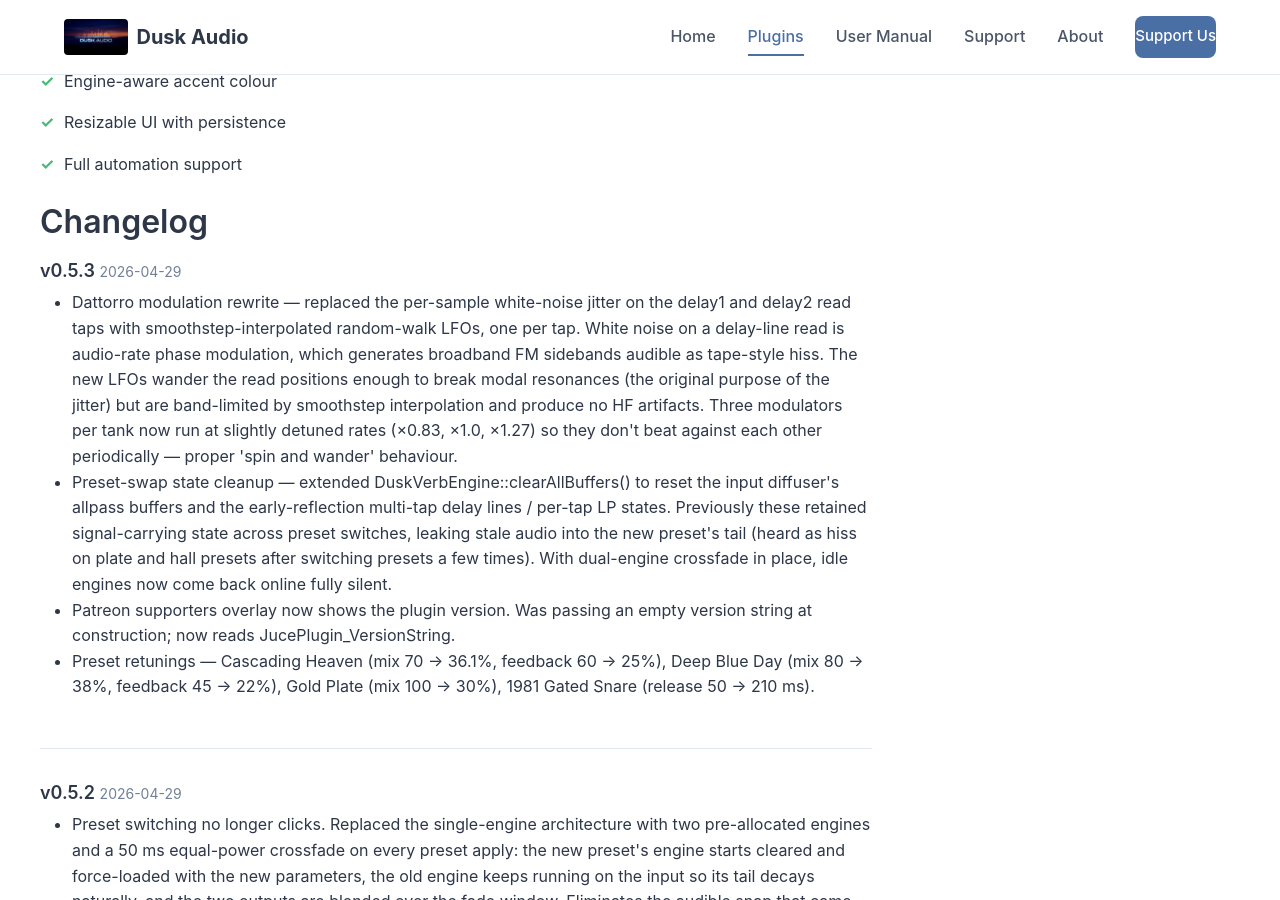
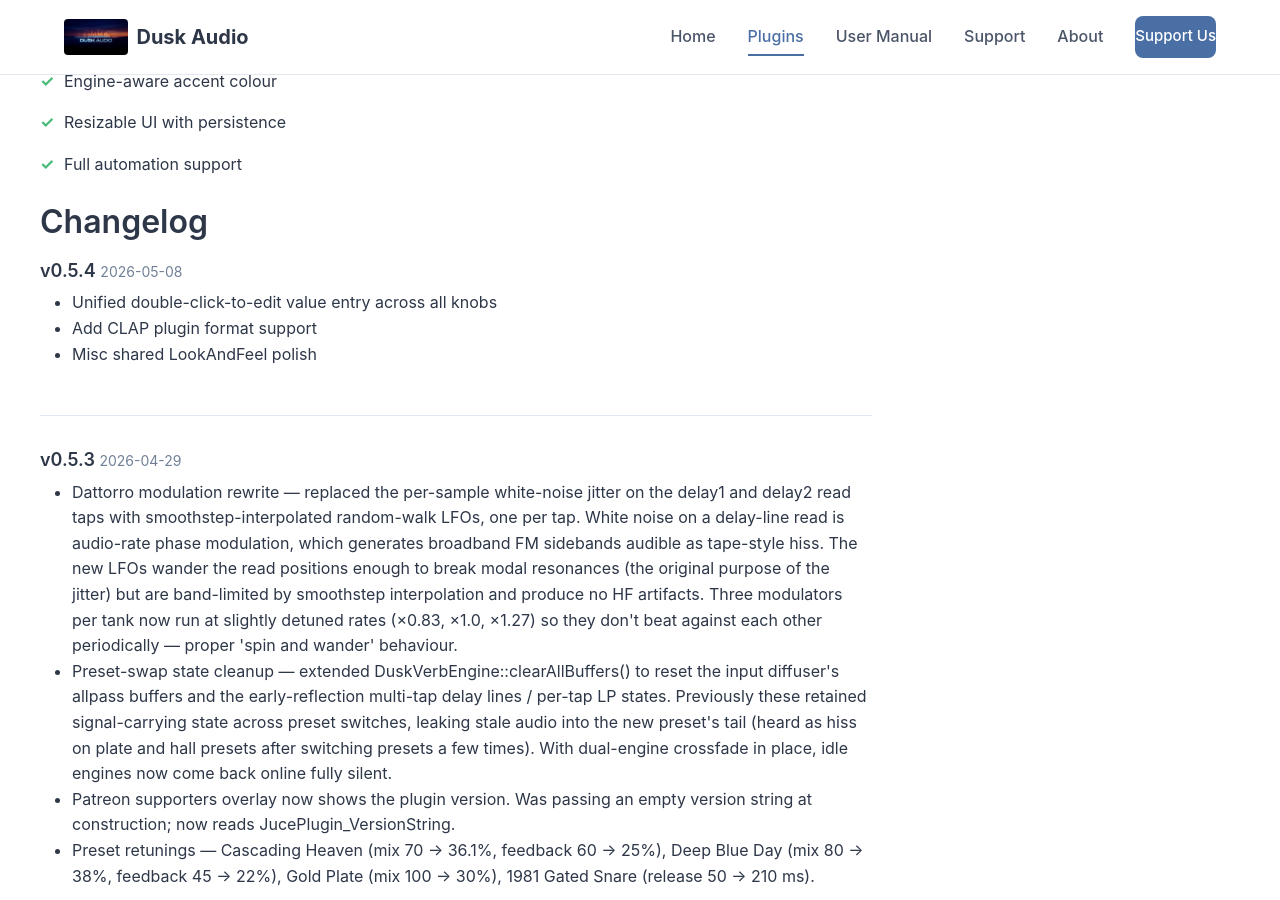
Before and after one commit to dusk-audio/dusk-audio.github.io, a Jekyll site: the page built from _plugins/duskverb.md, in a window 1280 px wide and 900 px high, scrolled down 8302 px. Built offline with Jekyll 4.4.1, drawn with Linux system fonts in a browser that asks for light colours; some of the changed text lies outside the part shown.

Commit message:
Update DuskVerb to v0.5.4

```diff
--- a/_data/plugins.yml
+++ b/_data/plugins.yml
@@ -64,7 +64,7 @@
     free.
   status: pre-release
   featured: true
-  version: 0.5.3
+  version: 0.5.4
 - name: Convolution Reverb
   slug: convolution-reverb
   tagline: IR-based reverb
--- a/_plugins/duskverb.md
+++ b/_plugins/duskverb.md
@@ -4,7 +4,7 @@ title: DuskVerb
 slug: duskverb
 tagline: Professional Algorithmic Reverb
 description: Algorithmic reverb with seven distinct DSP engines — Dattorro vintage plate, 6-AP high-density tank, Quad Room, 16-channel Hadamard FDN, Spring Tank, Non-Linear gated, and Eno-style Shimmer. 35+ hardware-anchored factory presets, random-walk modulation, freeze. Free VST3, LV2, AU, and CLAP plugin for Linux, Windows, and macOS.
-version: "0.5.3"
+version: "0.5.4"
 screenshot: /assets/images/plugins/DuskVerb-Eno-FDN.png
 
 screenshots:
@@ -54,6 +54,12 @@ requirements:
   - "Sample rates: 44.1 kHz – 192 kHz (sample-rate independent)"
 
 changelog:
+  - version: "0.5.4"
+    date: "2026-05-08"
+    changes:
+      - Unified double-click-to-edit value entry across all knobs
+      - Add CLAP plugin format support
+      - Misc shared LookAndFeel polish
   - version: "0.5.3"
     date: "2026-04-29"
     changes:
```
Also changed, not shown: 2 other files.
